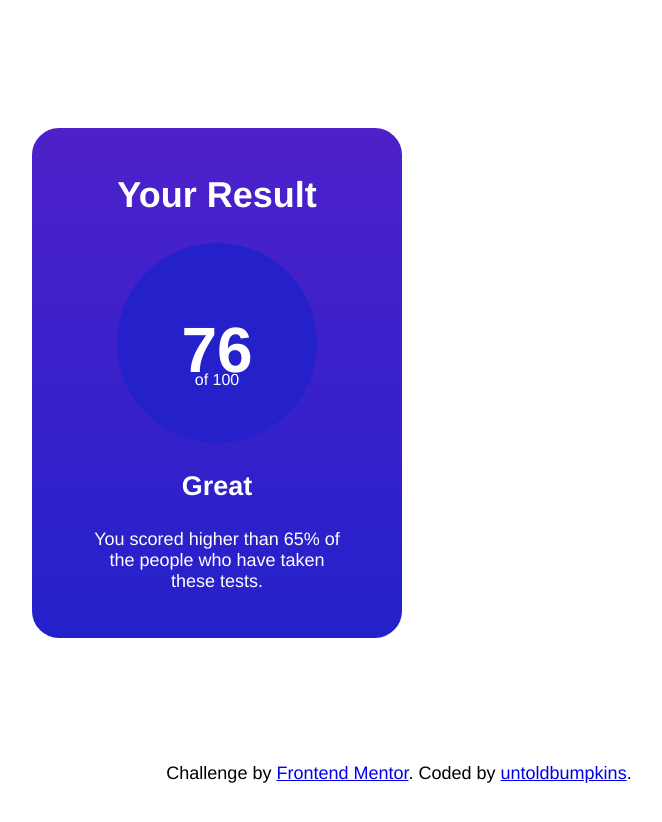
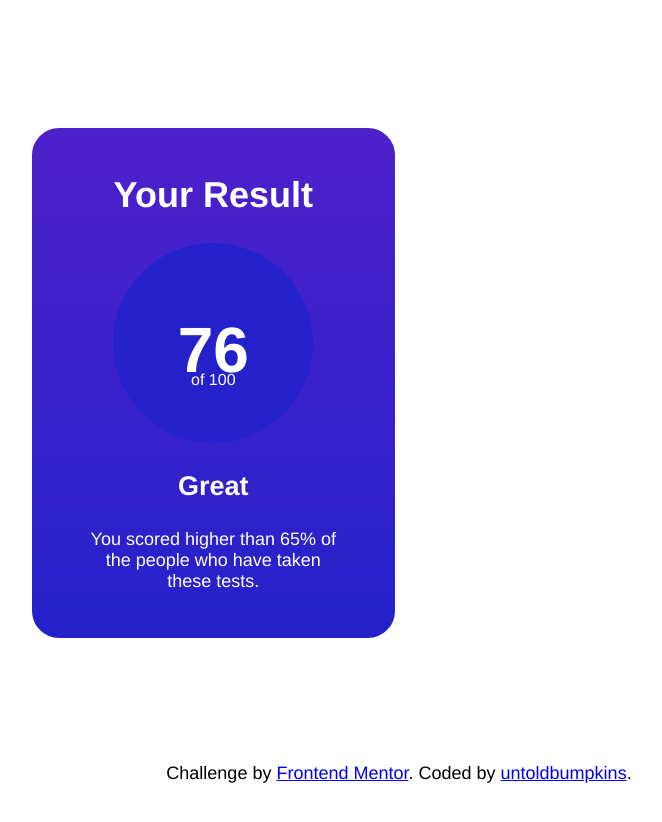
Before and after one commit to kaesle/Results-Summary-Comonent, a plain HTML site: page index.html in a window 1280 px wide. Shown: the whole page, without its empty margins (241-903 px from the left). After the commit the page ends 800 px from the top, so only its background shows below. Drawn offline with Linux system fonts and the light colour scheme.

Commit message:
fix width of .content divs

```diff
--- a/styles.css
+++ b/styles.css
@@ -49,7 +49,7 @@ body {
   justify-content: space-around;
   align-items: center;
   text-align: center;
-  flex-basis: 50%;
+  flex-basis: 49%;
   height: 100%;
 }
 
```
